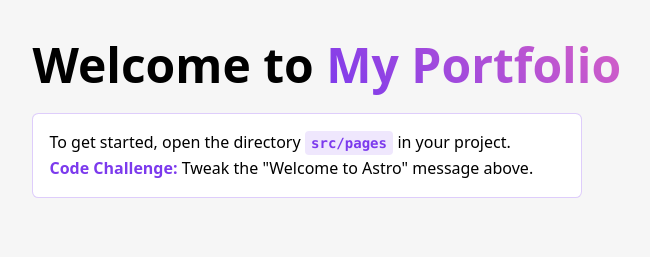
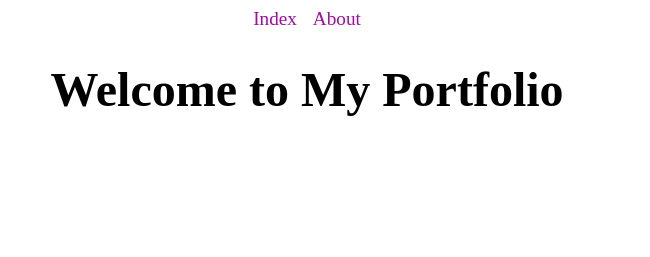
Before and after one commit to mikailaliyev/portfolio, an Astro site: page / in a window 1280 px wide. Shown: the whole page, without its empty margins (333-983 px from the left). Built offline with nearby package versions, Linux system fonts and the light colour scheme; Astro itself is replaced by a stand-in of ours.

Commit message:
added: components&styles folders

```diff
--- /dev/null
+++ b/src/components/Header.astro
@@ -0,0 +1,25 @@
+---
+---
+
+<div>
+  <a href="/">Index</a>
+  <a href="/about">About</a>
+</div>
+
+<style>
+  a {
+    text-decoration: none;
+    color: rgb(163, 11, 163);
+    font-size: 1.2rem;
+  }
+
+  a:visited {
+    color: rgb(54, 5, 54);
+  }
+
+  div {
+    display: flex;
+    justify-content: center;
+    gap: 1rem;
+  }
+</style>
--- a/src/layouts/Layout.astro
+++ b/src/layouts/Layout.astro
@@ -1,8 +1,10 @@
 ---
+import "../styles/global.css"
 export interface Props {
   title: string;
 }
 
+import Header from "../components/Header.astro";
 const { title } = Astro.props;
 ---
 
@@ -17,25 +19,7 @@
     <title>{title}</title>
   </head>
   <body>
-    <slot />
+    <Header />
+    <slot/>
   </body>
 </html>
-<style is:global>
-  :root {
-    --accent: 124, 58, 237;
-    --accent-gradient: linear-gradient(
-      45deg,
-      rgb(var(--accent)),
-      #da62c4 30%,
-      white 60%
-    );
-  }
-  html {
-    font-family: system-ui, sans-serif;
-    background-color: #f6f6f6;
-  }
-  code {
-    font-family: Menlo, Monaco, Lucida Console, Liberation Mono,
-      DejaVu Sans Mono, Bitstream Vera Sans Mono, Courier New, monospace;
-  }
-</style>
--- a/src/pages/about.astro
+++ b/src/pages/about.astro
@@ -4,5 +4,5 @@
 ---
 
 <Layout title="About">
-    <h1>Hello my name is</h1>
+    <h1>About Me</h1>
 </Layout>
--- a/src/pages/index.astro
+++ b/src/pages/index.astro
@@ -4,60 +4,7 @@
 
 <Layout title="Home">
   <main>
-    <h1>Welcome to <span class="text-gradient">My Portfolio</span></h1>
-    <p class="instructions">
-      To get started, open the directory <code>src/pages</code> in your project.<br
-      />
-      <strong>Code Challenge:</strong> Tweak the "Welcome to Astro" message above.
-    </p>
-    <ul role="list" class="link-card-grid">
+    <h1>Welcome to My Portfolio</h1>
 
-    </ul>
   </main>
 </Layout>
-
-<style>
-  main {
-    margin: auto;
-    padding: 1.5rem;
-    max-width: 60ch;
-  }
-  h1 {
-    font-size: 3rem;
-    font-weight: 800;
-    margin: 0;
-    width: max-content;
-  }
-  .text-gradient {
-    background-image: var(--accent-gradient);
-    -webkit-background-clip: text;
-    -webkit-text-fill-color: transparent;
-    background-size: 400%;
-    background-position: 0%;
-  }
-  .instructions {
-    line-height: 1.6;
-    margin: 1rem 0;
-    border: 1px solid rgba(var(--accent), 25%);
-    background-color: white;
-    padding: 1rem;
-    border-radius: 0.4rem;
-  }
-  .instructions code {
-    font-size: 0.875em;
-    font-weight: bold;
-    background: rgba(var(--accent), 12%);
-    color: rgb(var(--accent));
-    border-radius: 4px;
-    padding: 0.3em 0.45em;
-  }
-  .instructions strong {
-    color: rgb(var(--accent));
-  }
-  .link-card-grid {
-    display: grid;
-    grid-template-columns: repeat(auto-fit, minmax(24ch, 1fr));
-    gap: 1rem;
-    padding: 0;
-  }
-</style>
--- /dev/null
+++ b/src/styles/global.css
@@ -0,0 +1,27 @@
+h1 {
+    text-align: center;
+    margin: 2rem;
+    font-size: 3rem;
+}
+
+.card {
+    display: flex;
+    justify-content: center;
+}
+
+
+@media screen and (min-width: 636px) {
+    .nav-links {
+      margin-left: 5em;
+      display: block;
+      position: static;
+      width: auto;
+      background: none;
+    }
+
+    .nav-links a {
+      display: inline-block;
+      padding: 15px 20px;
+    }
+
+  }
```
Also changed, not shown: public/favicon.svg.
